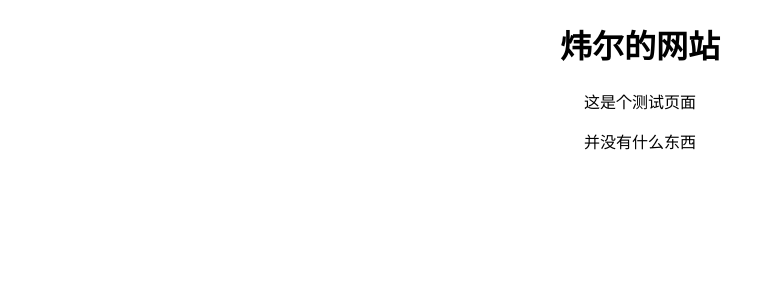
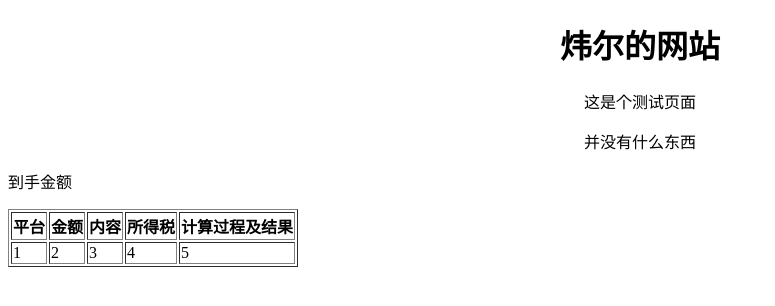
Before and after one commit to Dr-WeiAL/Dr-WeiAL.github.io, a plain HTML site: page index.html in a window 1280 px wide. Shown: the whole page, without its empty margins (0-775 px from the left). Drawn offline with Linux system fonts and the light colour scheme.

Commit message:
添加表格显示
或许应该测试一下?

```diff
--- a/index.html
+++ b/index.html
@@ -1,8 +1,24 @@
 <!DOCTYPE html>
 <html>
 <body>
-<h1 style="text-align:center;">炜尔的网站</h1>
-<p style="text-align:center;">这是个测试页面</p>
-<p style="text-align:center;">并没有什么东西</p>
+	<h1 style="text-align:center;">炜尔的网站</h1>
+	<p style="text-align:center;">这是个测试页面</p>
+	<p style="text-align:center;">并没有什么东西</p>
+
+	<p>到手金额</p>
+	<table border="1">
+		<th>平台</th>
+		<th>金额</th>
+		<th>内容</th>
+		<th>所得税</th>
+		<th>计算过程及结果</th>
+		<tr>
+			<td>1</td>
+			<td>2</td>
+			<td>3</td>
+			<td>4</td>
+			<td>5</td>
+		</tr>
+	</table>
 </body>
 </html>
```
